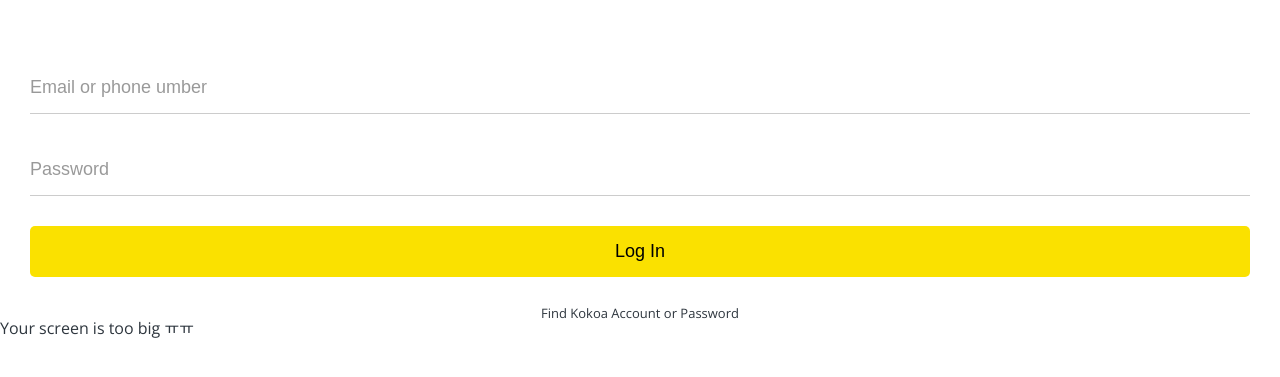
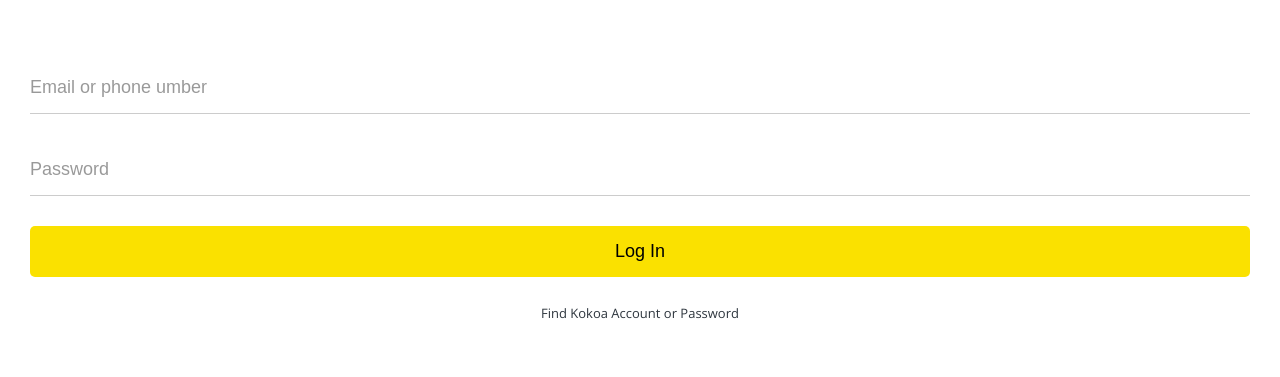
Before and after one commit to Mun-cloud/kokoa_clone_2021, a plain HTML site: page index.html in a window 1280 px wide. Shown: the part 129-506 px from the top of the page. Drawn offline with nearby package versions, Linux system fonts and the light colour scheme.

Commit message:
remove alert

```diff
--- a/index.html
+++ b/index.html
@@ -35,11 +35,6 @@
         <a href="#">Find Kokoa Account or Password</a>
     </form>
 
-
-    <div id="no-mobile">
-        <span>Your screen is too big ㅠㅠ</span>
-    </div>
-
     <script src="https://kit.fontawesome.com/6478f529f2.js" crossorigin="anonymous"></script>
 </body>
 
```
Also changed, not shown: chats.html (+0 -4 lines), find.html (+0 -4 lines), friends.html (+0 -4 lines), more.html (+0 -4 lines).
